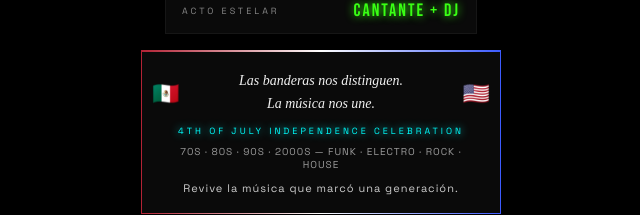
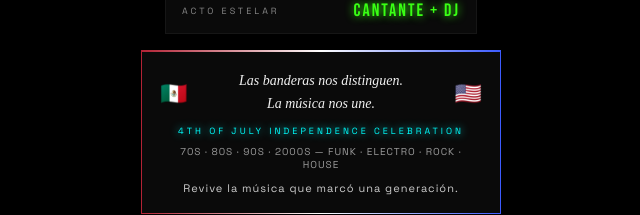
Before and after one commit to ahomesocialmedia1-alt/rewindpdc, a plain HTML site: page index.html in a window 1280 px wide. Shown: the part 712-927 px from the top of the page, without its empty margins (319-959 px from the left). Drawn offline with Linux system fonts and the light colour scheme; a web font is replaced by a local one.

Commit message:
Acercar banderas MX/USA un poco mas al centro

```diff
--- a/index.html
+++ b/index.html
@@ -282,7 +282,7 @@ canvas#ball {
   align-items: center;
   justify-content: space-between;
   gap: 10px;
-  margin: 0 -12px;
+  margin: 0 -4px;
 }
 .usa-card-line1 .usa-card-text {
   font-family: 'Playfair Display', serif;
```
